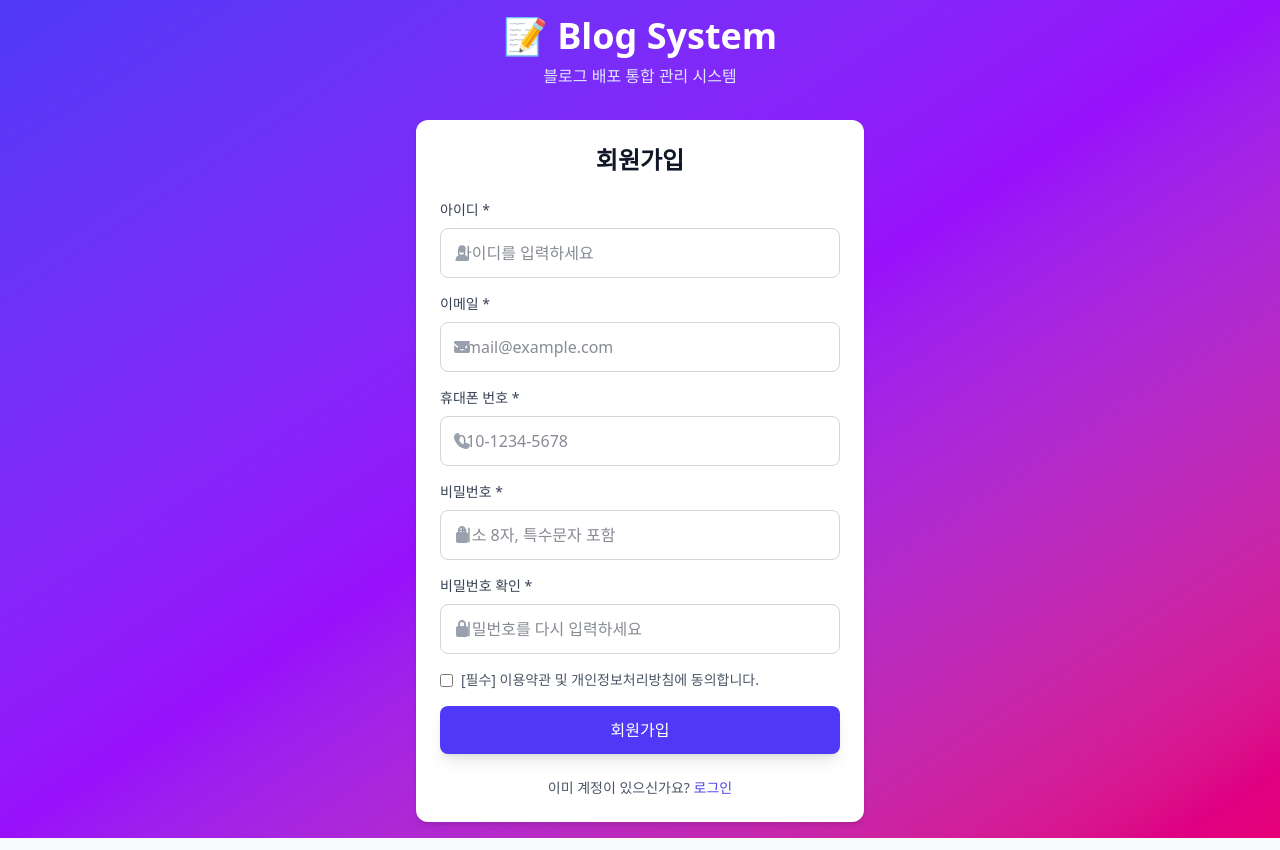
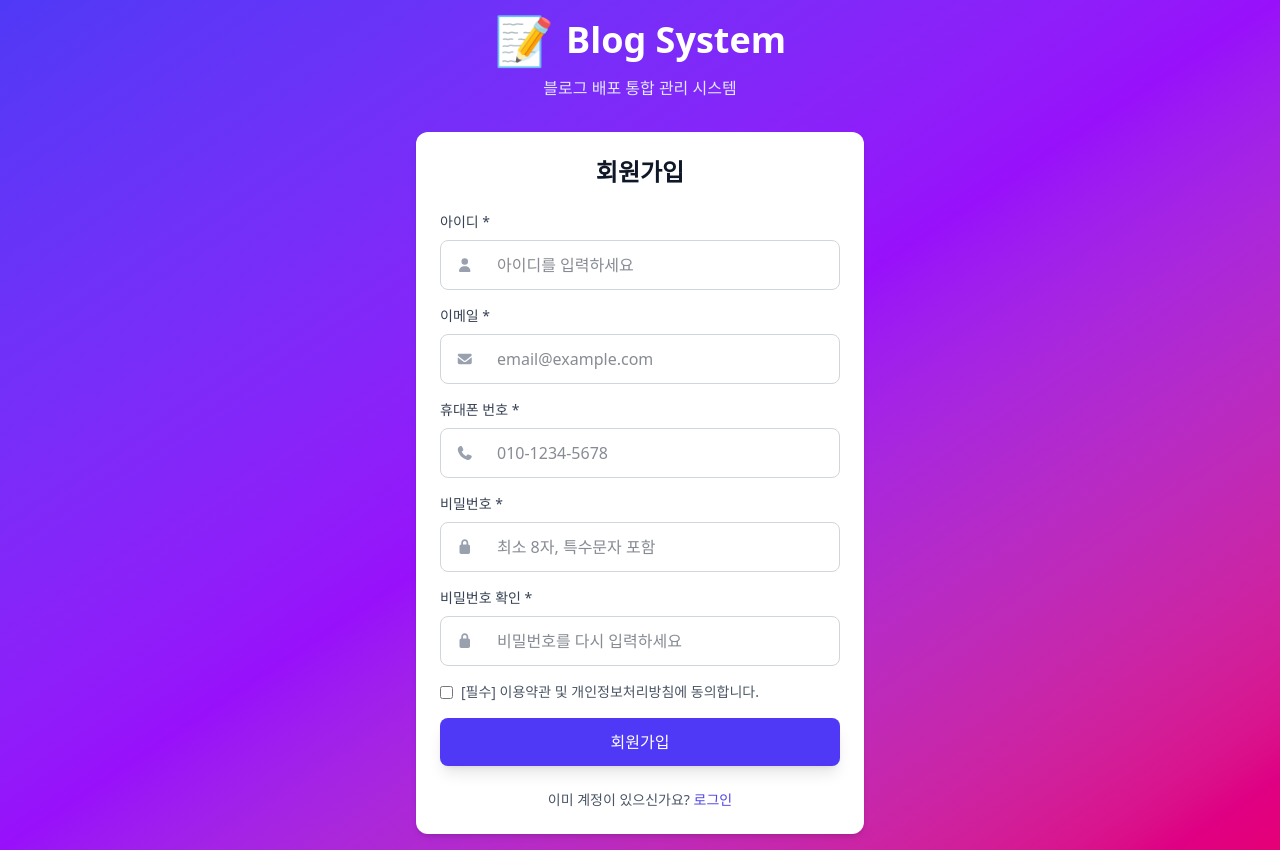
Before and after one commit to adequity/blog-deployment-admin, a React app in the folder frontend/: page /signup in a window 1280 px wide. Built offline with nearby package versions, Linux system fonts and the light colour scheme; no server answers; the HTML template or start-up script is replaced by a standard one.

Commit message:
fix: 아이콘과 placeholder 텍스트 겹침 방지 (pl-11 → pl-14)

```diff
--- a/frontend/src/components/layout/AuthLayout.jsx
+++ b/frontend/src/components/layout/AuthLayout.jsx
@@ -12,9 +12,12 @@ const AuthLayout = () => {
     <div className="min-h-screen bg-gradient-to-br from-indigo-600 via-purple-600 to-pink-600 flex items-center justify-center p-4">
       <div className="w-full max-w-md">
         <div className="text-center mb-8">
-          <h1 className="text-4xl font-bold text-white mb-2">
-            📝 Blog System
-          </h1>
+          <div className="flex items-center justify-center gap-3 mb-3">
+            <span className="text-5xl">📝</span>
+            <h1 className="text-4xl font-bold text-white">
+              Blog System
+            </h1>
+          </div>
           <p className="text-indigo-100">블로그 배포 통합 관리 시스템</p>
         </div>
         <Outlet />
--- a/frontend/src/pages/LoginPage.jsx
+++ b/frontend/src/pages/LoginPage.jsx
@@ -59,14 +59,14 @@ const LoginPage = () => {
           <div className="relative">
             <FontAwesomeIcon
               icon={faEnvelope}
-              className="absolute left-3 top-1/2 transform -translate-y-1/2 text-gray-400"
+              className="absolute left-4 top-1/2 transform -translate-y-1/2 text-gray-400 text-sm"
             />
             <input
               type="text"
               name="username"
               value={formData.username}
               onChange={handleChange}
-              className="input-field pl-10"
+              className="w-full px-4 py-3 pl-14 border border-gray-300 rounded-lg focus:ring-2 focus:ring-indigo-500 focus:border-transparent transition-all duration-200"
               placeholder="아이디를 입력하세요"
               required
             />
@@ -81,14 +81,14 @@ const LoginPage = () => {
           <div className="relative">
             <FontAwesomeIcon
               icon={faLock}
-              className="absolute left-3 top-1/2 transform -translate-y-1/2 text-gray-400"
+              className="absolute left-4 top-1/2 transform -translate-y-1/2 text-gray-400 text-sm"
             />
             <input
               type="password"
               name="password"
               value={formData.password}
               onChange={handleChange}
-              className="input-field pl-10"
+              className="w-full px-4 py-3 pl-14 border border-gray-300 rounded-lg focus:ring-2 focus:ring-indigo-500 focus:border-transparent transition-all duration-200"
               placeholder="비밀번호를 입력하세요"
               required
             />
--- a/frontend/src/pages/SignupPage.jsx
+++ b/frontend/src/pages/SignupPage.jsx
@@ -115,14 +115,14 @@ const SignupPage = () => {
           <div className="relative">
             <FontAwesomeIcon
               icon={faUser}
-              className="absolute left-3 top-1/2 transform -translate-y-1/2 text-gray-400"
+              className="absolute left-4 top-1/2 transform -translate-y-1/2 text-gray-400 text-sm"
             />
             <input
               type="text"
               name="username"
               value={formData.username}
               onChange={handleChange}
-              className="input-field pl-10"
+              className="w-full px-4 py-3 pl-14 border border-gray-300 rounded-lg focus:ring-2 focus:ring-indigo-500 focus:border-transparent transition-all duration-200"
               placeholder="아이디를 입력하세요"
               required
             />
@@ -137,14 +137,14 @@ const SignupPage = () => {
           <div className="relative">
             <FontAwesomeIcon
               icon={faEnvelope}
-              className="absolute left-3 top-1/2 transform -translate-y-1/2 text-gray-400"
+              className="absolute left-4 top-1/2 transform -translate-y-1/2 text-gray-400 text-sm"
             />
             <input
               type="email"
               name="email"
               value={formData.email}
               onChange={handleChange}
-              className="input-field pl-10"
+              className="w-full px-4 py-3 pl-14 border border-gray-300 rounded-lg focus:ring-2 focus:ring-indigo-500 focus:border-transparent transition-all duration-200"
               placeholder="email@example.com"
               required
             />
@@ -159,14 +159,14 @@ const SignupPage = () => {
           <div className="relative">
             <FontAwesomeIcon
               icon={faPhone}
-              className="absolute left-3 top-1/2 transform -translate-y-1/2 text-gray-400"
+              className="absolute left-4 top-1/2 transform -translate-y-1/2 text-gray-400 text-sm"
             />
             <input
               type="tel"
               name="phone"
               value={formData.phone}
               onChange={handleChange}
-              className="input-field pl-10"
+              className="w-full px-4 py-3 pl-14 border border-gray-300 rounded-lg focus:ring-2 focus:ring-indigo-500 focus:border-transparent transition-all duration-200"
               placeholder="010-1234-5678"
               required
             />
@@ -181,14 +181,14 @@ const SignupPage = () => {
           <div className="relative">
             <FontAwesomeIcon
               icon={faLock}
-              className="absolute left-3 top-1/2 transform -translate-y-1/2 text-gray-400"
+              className="absolute left-4 top-1/2 transform -translate-y-1/2 text-gray-400 text-sm"
             />
             <input
               type="password"
               name="password"
               value={formData.password}
               onChange={handleChange}
-              className="input-field pl-10"
+              className="w-full px-4 py-3 pl-14 border border-gray-300 rounded-lg focus:ring-2 focus:ring-indigo-500 focus:border-transparent transition-all duration-200"
               placeholder="최소 8자, 특수문자 포함"
               required
             />
@@ -218,14 +218,14 @@ const SignupPage = () => {
           <div className="relative">
             <FontAwesomeIcon
               icon={faLock}
-              className="absolute left-3 top-1/2 transform -translate-y-1/2 text-gray-400"
+              className="absolute left-4 top-1/2 transform -translate-y-1/2 text-gray-400 text-sm"
             />
             <input
               type="password"
               name="confirmPassword"
               value={formData.confirmPassword}
               onChange={handleChange}
-              className="input-field pl-10"
+              className="w-full px-4 py-3 pl-14 border border-gray-300 rounded-lg focus:ring-2 focus:ring-indigo-500 focus:border-transparent transition-all duration-200"
               placeholder="비밀번호를 다시 입력하세요"
               required
             />
```
